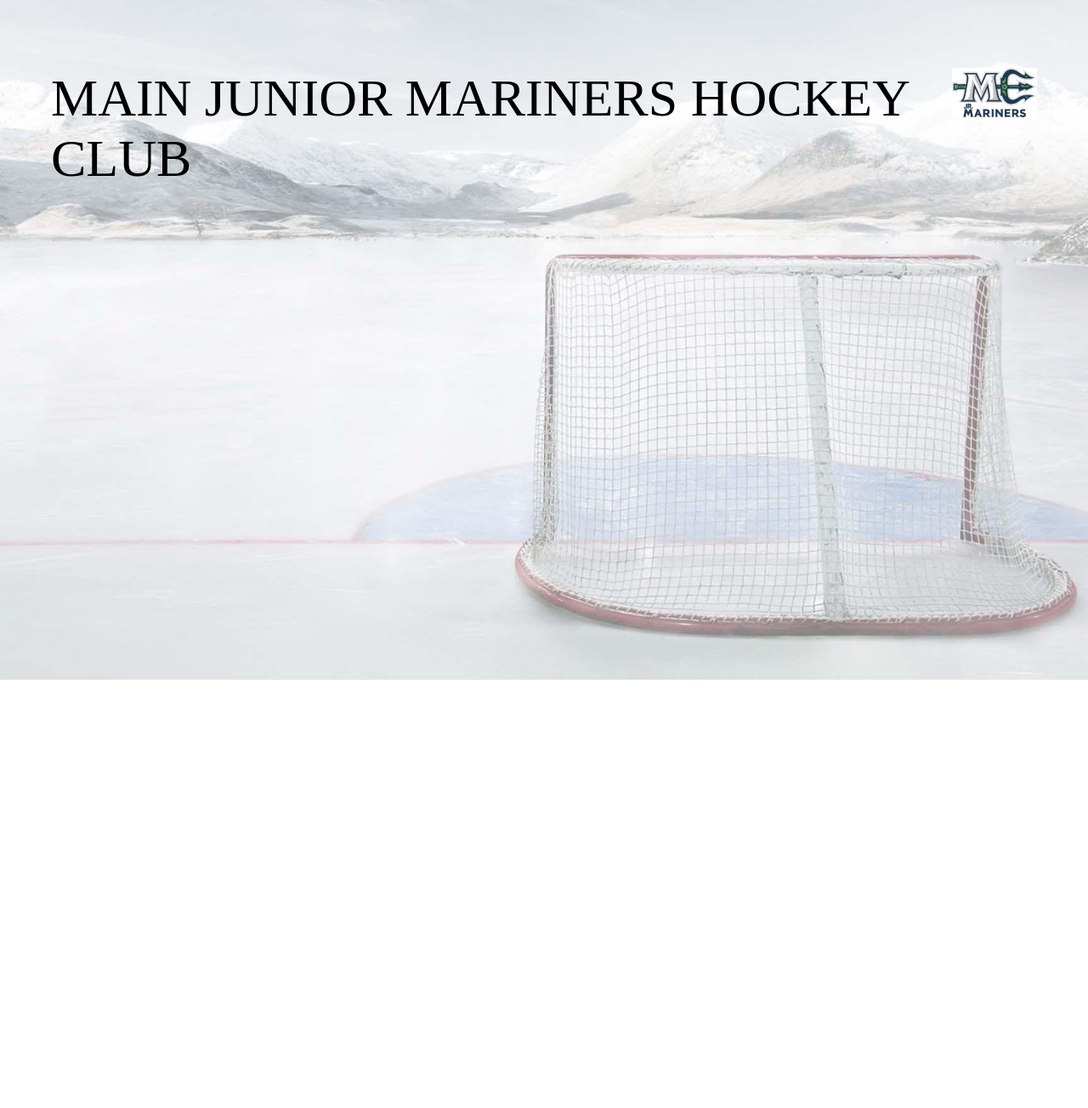
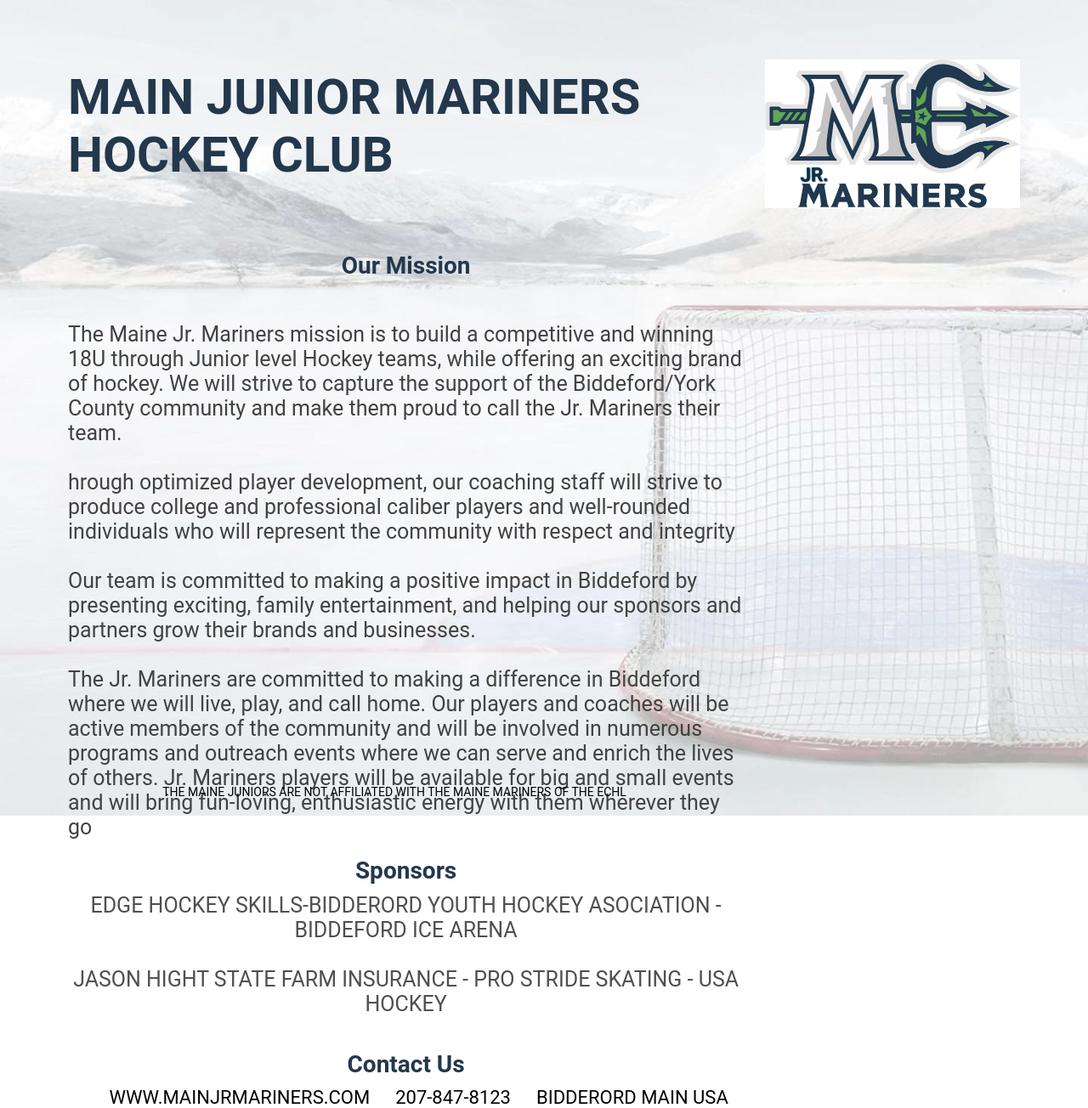
Before and after one commit to MoeMhanna/Hockey-Club, an Angular app: page / in a window 1280 px wide. Shown: the whole page at 85% size. Before the commit the page ends 800 px from the top, so only its background shows below. Built offline with nearby package versions, Linux system fonts and the light colour scheme.

Commit message:
main page completed

```diff
--- a/package.json
+++ b/package.json
@@ -18,6 +18,7 @@
     "@angular/platform-browser": "^14.0.0",
     "@angular/platform-browser-dynamic": "^14.0.0",
     "@angular/router": "^14.0.0",
+    "roboto-fontface": "^0.10.0",
     "rxjs": "~7.5.0",
     "tslib": "^2.3.0",
     "zone.js": "~0.11.4"
--- a/src/app/app.component.html
+++ b/src/app/app.component.html
@@ -4,6 +4,45 @@
       <div class="title">
         main junior mariners hockey club
       </div>
+      <div class="our-mission header">
+        Our Mission
+      </div>
+      <div class="our-mission-description">
+        The Maine Jr. Mariners mission is to build a competitive and winning 18U through Junior level Hockey teams,
+        while offering an exciting brand of hockey. We will strive to capture the support of the Biddeford/York County
+        community and make them proud to call the Jr. Mariners their team.<br><br>
+
+        hrough optimized player development, our coaching staff will strive to produce college and professional caliber
+        players and well-rounded individuals who will represent the community with respect and integrity<br><br>
+        Our team is committed to making a positive impact in Biddeford by presenting exciting, family entertainment, and
+        helping our sponsors and partners grow their brands and businesses.<br><br>
+
+        The Jr. Mariners are committed to making a difference in Biddeford where we will live, play, and call home. Our
+        players and coaches will be active members of the community and will be involved in numerous programs and
+        outreach events where we can serve and enrich the lives of others. Jr. Mariners players will be available for
+        big and small events and will bring fun-loving, enthusiastic energy with them wherever they go
+      </div>
+
+      <div class="sponsors header">
+        Sponsors
+      </div>
+      <div class="sponsors-content">
+        edge hockey skills-bidderord youth hockey asociation - biddeford ice arena<br><br>
+
+        jason hight state farm insurance - pro stride skating - usa hockey
+      </div>
+
+      <div class="contact-us header">
+        Contact Us
+      </div>
+      <div class="contact-us-content">
+        <span>www.mainjrmariners.com</span>
+        <span>207-847-8123</span>
+        <span>bidderord main usa</span>
+      </div>
+      <div class="footer">
+        the maine juniors are not affiliated with the maine mariners of the echl
+      </div>
     </div>
     <img src="../assets/images/logo.jpg">
   </div>
--- a/src/app/app.component.scss
+++ b/src/app/app.component.scss
@@ -5,8 +5,7 @@
   background-image: url("../assets/images/background.jpg");
   background-repeat: no-repeat;
   background-size: cover;
-  //height: 1000px;
-  height: 100vh;
+  height: 120vh;
   width: 100%;
 
   &:before {
@@ -16,28 +15,85 @@
     left: 0;
     width: 100%;
     height: 100%;
-    background-color: rgba(255, 255, 255, 0.5);
+    background-color: rgba(255, 255, 255, 0.65);
   }
 
   .page-content {
     display: flex;
     justify-content: space-between;
-    align-items: flex-start;
     width: 100%;
-    padding: 80px 60px;
+    padding: 80px 80px;
     z-index: 100;
 
     img {
-      width: 100px;
+      position: absolute;
+      top: 70px;
+      right: 80px;
+      width: 300px;
     }
 
     .description-container {
+      width: 71%;
+
       .title {
-        font-size: 62px;
-        font-weight: 530;
+        font-weight: 600;
+        font-size: 58px;
         text-transform: uppercase;
+        margin-bottom: 80px;
+        color: #23384c;
+      }
+
+      .header {
+        text-align: center;
+        color: #23384c;
+        font-size: 28px;
+        font-weight: bold;
+      }
+
+      .our-mission-description {
+        color: #424242;
+        margin-top: 50px;
+        font-size: 25px;
+      }
+
+      .sponsors {
+        margin-top: 20px;
+      }
+
+      .sponsors-content {
+        text-align: center;
+        text-transform: uppercase;
+        font-size: 25px;
+        margin-top: 10px;
+        color: #4f4f4f;
+      }
+
+      .contact-us {
+        margin-top: 40px;
+      }
+
+      .contact-us-content {
+        display: flex;
+        align-items: center;
+        justify-content: center;
+        width: 100%;
+        text-transform: uppercase;
+        font-size: 22px;
+        margin-top: 10px;
+
+        span {
+          margin-left: 30px;
+        }
+      }
+
+      .footer {
+        position: absolute;
+        bottom: 20px;
+        font-size: 14px;
+        text-align: center;
+        text-transform: uppercase;
+        width: 60%;
       }
     }
   }
-
 }
--- a/src/styles.scss
+++ b/src/styles.scss
@@ -1,5 +1,5 @@
 /* You can add global styles to this file, and also import other style files */
 body {
   margin: 0;
-  //font-family: Arial;
+  font-family: Roboto-Light, Roboto-Regular, Roboto, Helvetica, Arial, sans-serif !important;
 }
```
Also changed, not shown: 1 other file (tests, documents, lock files or other folders).
